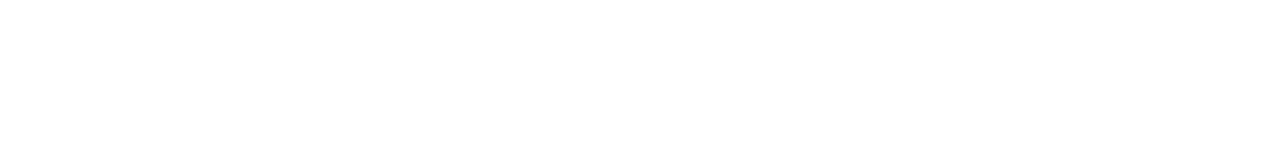
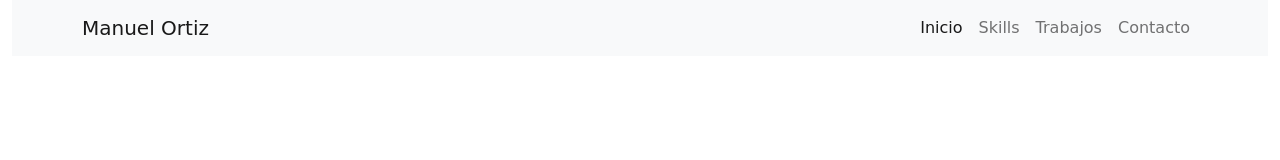
Before and after one commit to N31T0/portafolio, a plain HTML site: page index.html in a window 1280 px wide. Drawn offline with nearby package versions, Linux system fonts and the light colour scheme.

Commit message:
generando base portafolio

```diff
--- a/assets/css/style.css
+++ b/assets/css/style.css
@@ -0,0 +1,8 @@
+body {
+    font-family: 'Bebas Neue',
+    cursive;
+    font-family: 'Roboto',
+    sans-serif;
+    font-family: 'Squada One',
+    cursive;
+}
--- a/index.html
+++ b/index.html
@@ -4,10 +4,53 @@
     <meta charset="UTF-8">
     <meta http-equiv="X-UA-Compatible" content="IE=edge">
     <meta name="viewport" content="width=device-width, initial-scale=1.0">
+
     <title>Manuel Ortiz</title>
+
+     <!-- Bootstrap 5.0.0 CSS -->
+    <link href="https://cdn.jsdelivr.net/npm/bootstrap@5.0.0/dist/css/bootstrap.min.css" rel="stylesheet" integrity="sha384-wEmeIV1mKuiNpC+IOBjI7aAzPcEZeedi5yW5f2yOq55WWLwNGmvvx4Um1vskeMj0" crossorigin="anonymous">
+    <!-- Google Font -->
+    <link rel="preconnect" href="https://fonts.gstatic.com">
+    <link href="https://fonts.googleapis.com/css2?family=Roboto:wght@300;500&display=swap" rel="stylesheet">
+    <!-- Font Aweosome -->
+    <script src="https://kit.fontawesome.com/ea8e943cad.js" crossorigin="anonymous"></script>
+    <!-- Carga CSS -->
+    <link rel="stylesheet" href="assets/css/style.css">
 </head>
 <body>
+    <section class="container-fluid">
+      <nav class="navbar navbar-expand-lg navbar-light bg-light">
+        <div class="container">
+        <a class="navbar-brand" href="#">Manuel Ortiz</a>
+        <button class="navbar-toggler" type="button" data-bs-toggle="collapse" data-bs-target="#navbarNav" aria-controls="navbarNav" aria-expanded="false" aria-label="Toggle navigation">
+      <span class="navbar-toggler-icon"></span>
+    </button>
+    <div class="collapse navbar-collapse justify-content-end" id="navbarNav">
+      <ul class="navbar-nav">
+        <li class="nav-item">
+          <a class="nav-link active" aria-current="page" href="#">Inicio</a>
+        </li>
+        <li class="nav-item">
+          <a class="nav-link" href="#">Skills</a>
+        </li>
+        <li class="nav-item">
+          <a class="nav-link" href="#">Trabajos</a>
+        </li>
+        <li class="nav-item">
+          <a class="nav-link" href="#" tabindex="-1" aria-disabled="true">Contacto</a>
+        </li>
+      </ul>
+    </div>
+  </div>
+</nav>
+    </section>
+    <header class="container-fluid bg-primary">
+        <div class="container">
+            <div class="img-perfil"></div>
+        </div>
+    </header>
 
-
+    <!-- JS Bundle 5.0.0 -->
+     <script src="https://cdn.jsdelivr.net/npm/bootstrap@5.0.0/dist/js/bootstrap.bundle.min.js" integrity="sha384-p34f1UUtsS3wqzfto5wAAmdvj+osOnFyQFpp4Ua3gs/ZVWx6oOypYoCJhGGScy+8" crossorigin="anonymous"></script>
 </body>
 </html>
```
